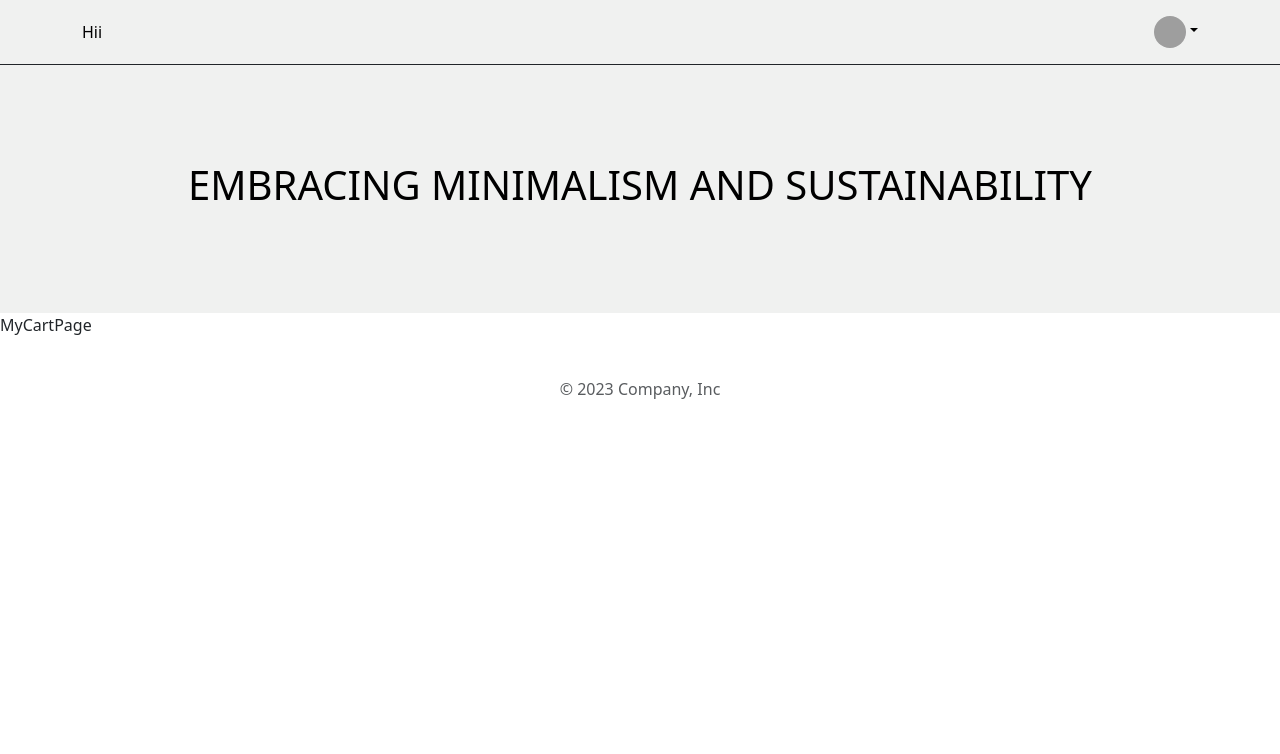
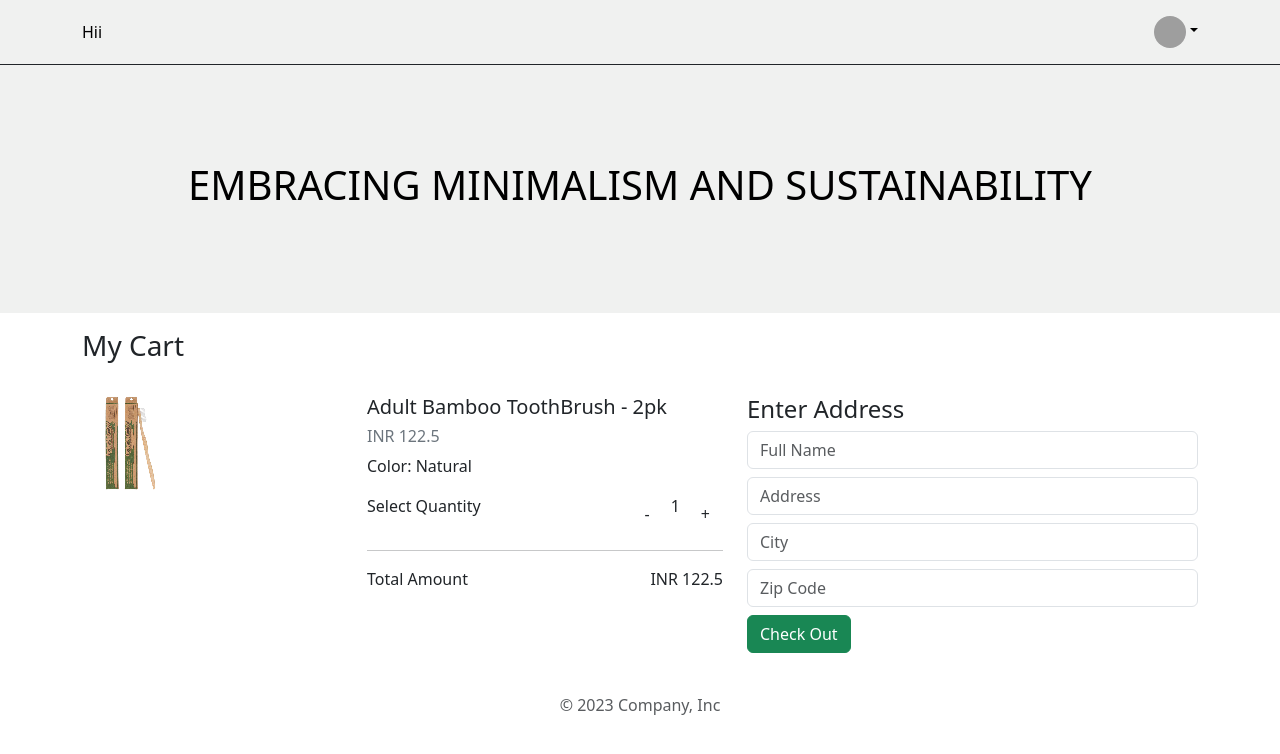
Before and after one commit to rishijain07/neo, a React (Create React App) app: page /cart in a window 1280 px wide. Shown: the top 754 px of the page. Built offline with nearby package versions, Linux system fonts and the light colour scheme; grey boxes are pictures that could not be loaded.

Commit message:
card screen added

```diff
--- a/src/Pages/MyCartPage.js
+++ b/src/Pages/MyCartPage.js
@@ -1,8 +1,71 @@
-import React from 'react'
+import React, { useEffect, useState } from 'react'
 
 const MyCartPage = () => {
+
+
+  const [qty, setQty] = useState(1);
+  const [name, setName] = useState()
+  const [addr, setAddr] = useState()
+  const [city, setCity] = useState()
+  const [zipCode, setZP] = useState()
+  const [value, setValue] = useState()
+
+  useEffect(() => {
+    setValue(qty * 122.5)
+  }, [qty])
+  const handleDecrement = () => {
+    if (qty > 1) {
+      setQty(qty - 1);
+    }
+  }
+
+  const handleIncrement = () => {
+    if (qty < 10) {
+      setQty(qty + 1);
+    }
+  }
+
   return (
-    <div>MyCartPage</div>
+    <div className='container my-3'>
+      <div className='row'>
+        <h3>My Cart</h3>
+      </div>
+      <div className='row mt-4'>
+        <div className='col-sm-12 col-md-3'>
+          <img src='/images/product.png' className='image' />
+        </div>
+        <div className='col-sm-12 col-md-4'>
+          <h5>Adult Bamboo ToothBrush - 2pk</h5>
+          <h5 className='h6 text-secondary'>INR 122.5</h5>
+          <p>Color: Natural</p>
+          <div>
+            <div className='d-flex justify-content-between align-content-center'>
+              <p>Select Quantity</p>
+              <div className='d-flex justify-content-center align-content-center'>
+                <button className='btn' onClick={handleDecrement}>-</button>
+                <p className='mx-2'>{qty}</p>
+                <button className='btn' onClick={handleIncrement}>+</button>
+              </div>
+            </div>
+            <hr />
+            <div className='d-flex justify-content-between'>
+              <p>Total Amount</p>
+              <p>INR {value}</p>
+            </div>
+          </div>
+        </div>
+        <div className='col-sm-12 col-md-5 pl-2'>
+          <h4>Enter Address</h4>
+          <form>
+            <input value={name} onChange={(x) => setName(x.target.value)} type="text" class="form-control my-2" placeholder='Full Name' />
+            <input value={addr} onChange={(x) => setAddr(x.target.value)} type="text" class="form-control my-2" placeholder='Address' />
+            <input value={city} onChange={(x) => setCity(x.target.value)} type="text" class="form-control my-2" placeholder='City' />
+            <input value={zipCode} onChange={(x) => setZP(x.target.value)} type="number" class="form-control my-2" placeholder='Zip Code' />
+            <button class="btn btn-success">Check Out</button>
+          </form>
+        </div>
+      </div>
+    </div>
   )
 }
 
```
Also changed, not shown: public/images/product.png (added).
